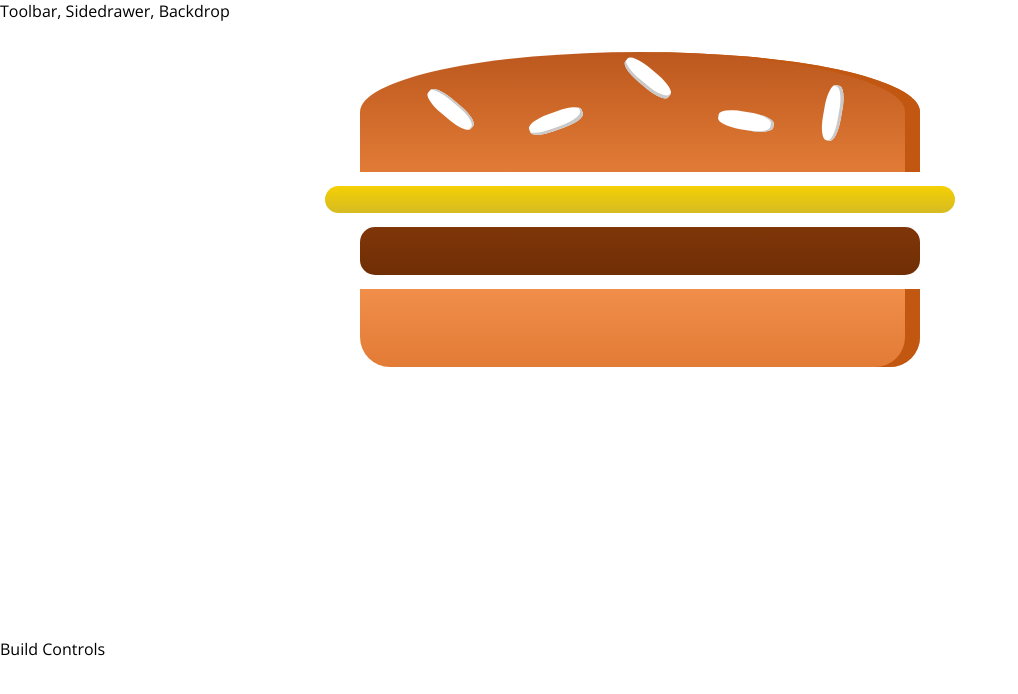
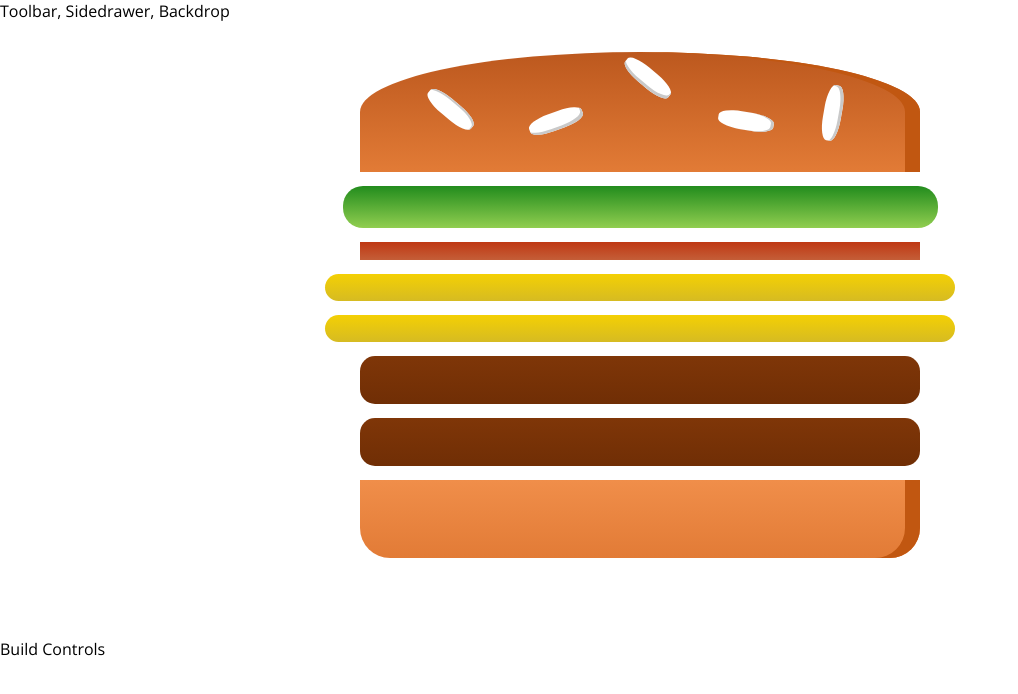
Before and after one commit to marcostellin/ReactUdemyCourse, a React app in the folder burger-app/: page / in a window 1280 px wide. Shown: the top 694 px of the page, without its empty margins (0-1018 px from the left). Built offline with nearby package versions, Linux system fonts and the light colour scheme.

Commit message:
Add dynamic display of ingredients in burger

```diff
--- a/burger-app/src/components/Burger/Burger.js
+++ b/burger-app/src/components/Burger/Burger.js
@@ -4,11 +4,18 @@
 import classes from './Burger.css';
 
 const burger = (props) => {
+
+    const transformedIngredients = Object.keys(props.ingredients)
+        .map( igKey => {
+            return [...Array(props.ingredients[igKey])].map((_, i) => {
+                return <BurgerIngredient key={igKey + i} type={igKey}></BurgerIngredient>
+            });
+        });
+
     return (
         <div className={classes.Burger}>
             <BurgerIngredient type="bread-top"/>
-            <BurgerIngredient type="cheese"/>
-            <BurgerIngredient type="meat"/>
+            {transformedIngredients}
             <BurgerIngredient type="bread-bottom"/>
         </div>
     );
--- a/burger-app/src/containers/BurgerBuilder/BurgerBuilder.js
+++ b/burger-app/src/containers/BurgerBuilder/BurgerBuilder.js
@@ -4,10 +4,19 @@
 
 class BurgerBuilder extends Component {
 
+    state = {
+        ingredients: {
+            salad: 1,
+            bacon: 1,
+            cheese: 2,
+            meat: 2
+        }
+    }
+
     render () {
         return (
             <Aux>
-                <Burger />
+                <Burger ingredients={this.state.ingredients}/>
                 <div>Build Controls</div>
             </Aux>
         );
```
